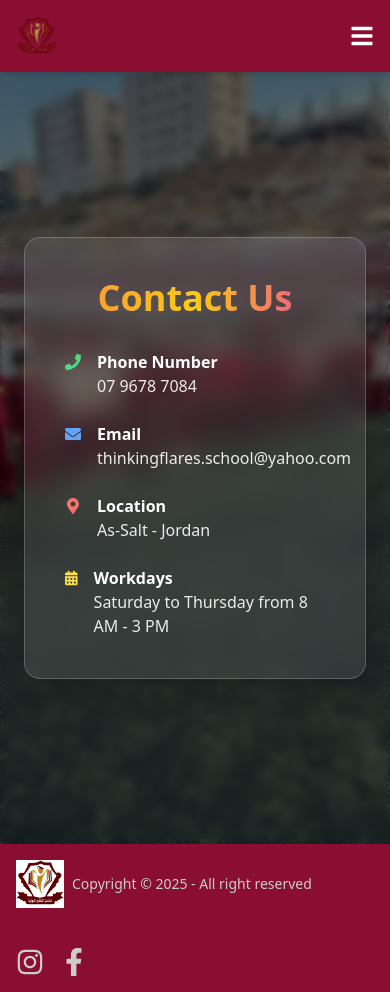
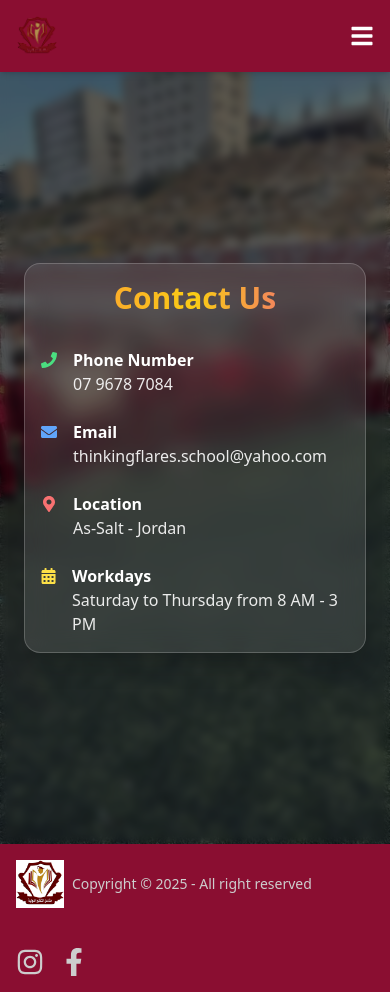
Before and after one commit to KaramYacoub/ILM-Verse--frontend-, a React (Vite) app: page /contact in a window 390 px wide. Built offline with nearby package versions, Linux system fonts and the light colour scheme; no server answers.

Commit message:
Update ContactUs component styling: adjust padding and heading size for improved layout

```diff
--- a/src/pages/shared/ContactUs.jsx
+++ b/src/pages/shared/ContactUs.jsx
@@ -24,8 +24,8 @@ function ContactUs() {
 
       {/* Main Content */}
       <div className="flex-grow flex items-center justify-center p-6 relative z-10">
-        <div className="bg-white/10 backdrop-blur-md rounded-2xl shadow-xl border border-white/20 text-white p-10 w-full max-w-lg">
-          <h1 className="text-4xl font-bold text-center mb-8 bg-gradient-to-r from-orange-400 via-yellow-400 to-pink-500 bg-clip-text text-transparent">
+        <div className="bg-white/10 backdrop-blur-md rounded-2xl shadow-xl border border-white/20 text-white p-4 sm:p-10 w-full max-w-lg">
+          <h1 className="text-3xl sm:text-4xl font-bold text-center mb-8 bg-gradient-to-r from-orange-400 via-yellow-400 to-pink-500 bg-clip-text text-transparent">
             Contact Us
           </h1>
 
```
